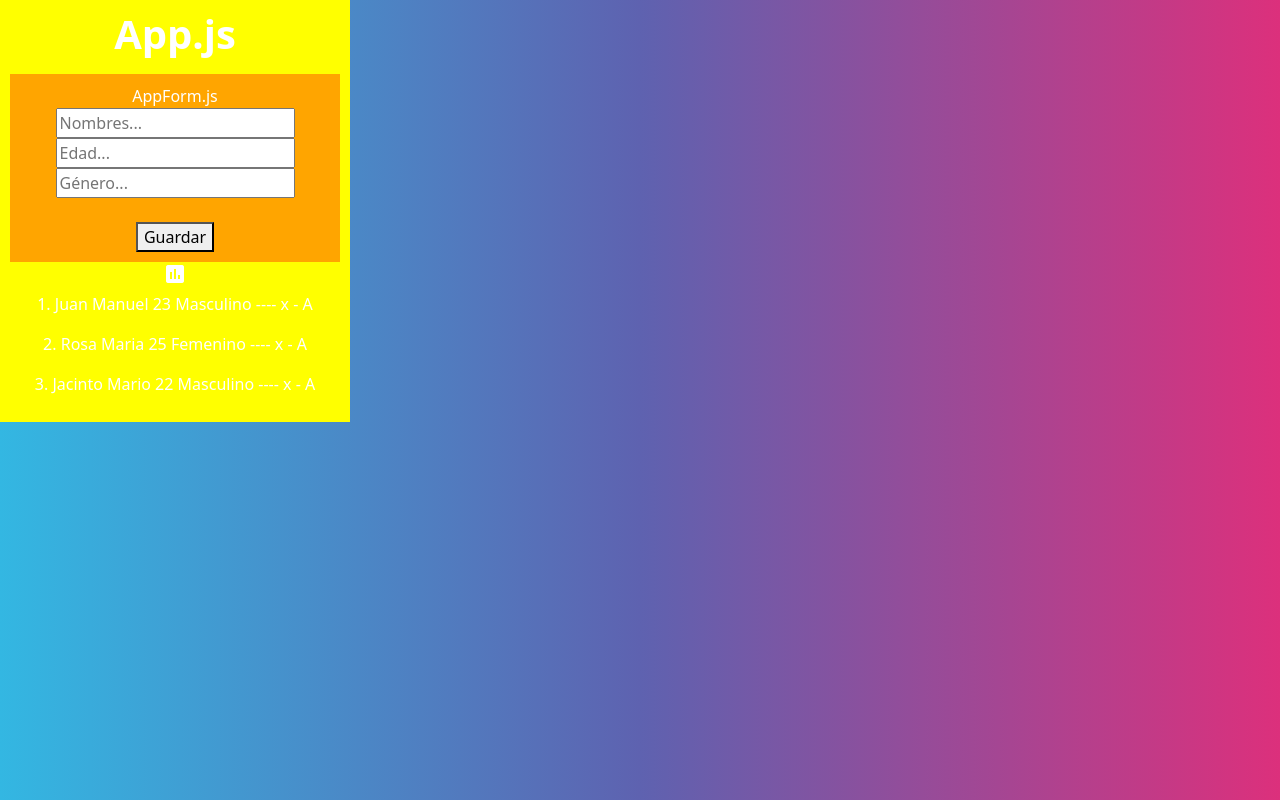
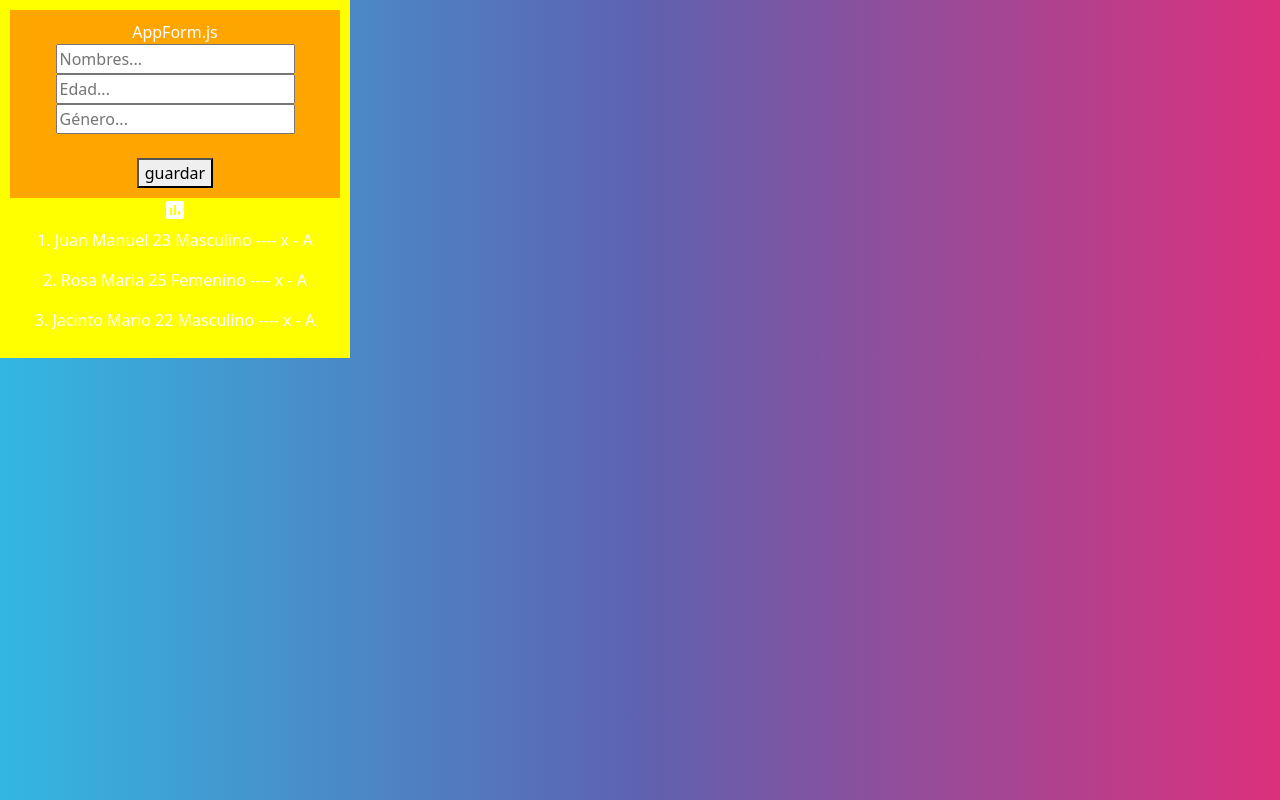
Before and after one commit to vqzluis/react03, a React (Create React App) app: page / in a window 1280 px wide. Built offline with nearby package versions, Linux system fonts and the light colour scheme.

Commit message:
v7 . ya se actualizo y se guardo en la base de datos

```diff
--- a/src/App.js
+++ b/src/App.js
@@ -3,12 +3,24 @@ import './App.css';
 //import C01componente from './components/C01componente';
 //import P4variable from './components/P4variable';
 import AppForm from './components/AppForm';
+import { useState } from 'react';
 
 function App() {
+  ////////Reac - Lectura - fnRact /////
+  const [docBD, setDocBD] = useState([]);
+  const fnRead = () => {
+
+  }
+  ////////Delete - Eliminar - fnDelete /////
+
+  const [idActual, setIdActual] = useState("");
+  const fnDelete = (xId) => {
+
+  }
   return (
     <div style={{background:"yellow", width:"350px", padding:"10px", textAlign:"center"}}>
-      <h1>App.js</h1>
-      <AppForm></AppForm>
+
+      <AppForm {...{idActual}}/>
       <i class="large material-icons">insert_chart</i>
 
       <p>1. Juan Manuel   23 Masculino    ---- x - A</p>
--- a/src/components/AppForm.js
+++ b/src/components/AppForm.js
@@ -2,24 +2,49 @@ import React, { useState } from 'react';
 import { db } from "../firebase/firebase";
 import { addDoc, collection } from 'firebase/firestore';
 
-const Appform = () => {
+const Appform = (props) => {
+  /////// Guardar / Actualizar ////////
   const camposRegistro = {nombre:"", edad:"", genero:""}
   const [objeto, setObjeto] = useState(camposRegistro);
-
+  //
   const manejarEnvio = (e) => {
     e.preventDefault();
+
     try {
-      if(db){
-        addDoc(collection(db, 'persona'), objeto);
-        console.log("Guardando en BD");
-      }else{
-        console.log("Actualizar en BD");
-      }
+      if(props.idActual == ""){   ///guardar//
+        if(validarForm()){
+          addDoc(collection(db, 'persona'),objeto);
+          console.log("se guardo con exito en bd")
+          }
+        }else{
+          console.log("actualizando en bd");
+        }
+        setObjeto(camposRegistro);
+
     } catch (error){
       console.error();
     }
   }
 
+  const validarForm = () =>{
+    if(objeto.nombre ==="" || /^\s+$/.test(objeto.nombre)){
+      alert("Escriba nombre...")
+      return false;
+    }
+
+    if(objeto.edad ==="" || /^\s+$/.test(objeto.edad)){
+      alert("Escriba edad...")
+      return false;
+    }
+
+    if(objeto.genero ==="" || /^\s+$/.test(objeto.genero)){
+      alert("Escriba genero...")
+      return false;
+    }
+
+
+    return true;
+  };
   const manejarCambiosEntrada = (e) =>{
     console.log(e.target.value);
     const {name, value} = e.target;
@@ -33,11 +58,14 @@ const Appform = () => {
     <div style={{background:"orange", padding:"10px", textAlign:"center"}}>
       <h>AppForm.js</h> <br/>
       <form onSubmit={manejarEnvio} >
-        <input onChange={manejarCambiosEntrada} value={objeto.nombre} name='nombre' type='text' placeholder='Nombres...'></input><br></br>
+        <input onChange={manejarCambiosEntrada} value={objeto.nombre}
+          name='nombre' type='text' placeholder='Nombres...'></input><br></br>
         <input onChange={manejarCambiosEntrada} value={objeto.edad} name='edad' type='text' placeholder='Edad...'></input><br></br>
         <input onChange={manejarCambiosEntrada} value={objeto.genero} name='genero' type='text' placeholder='Género...'></input><br></br>
         <br></br>
-        <button>Guardar</button>
+        <button>
+          { props.idActual===""? "guardar": "actualizar"}
+          </button>
       </form>
     </div>
   )
```
